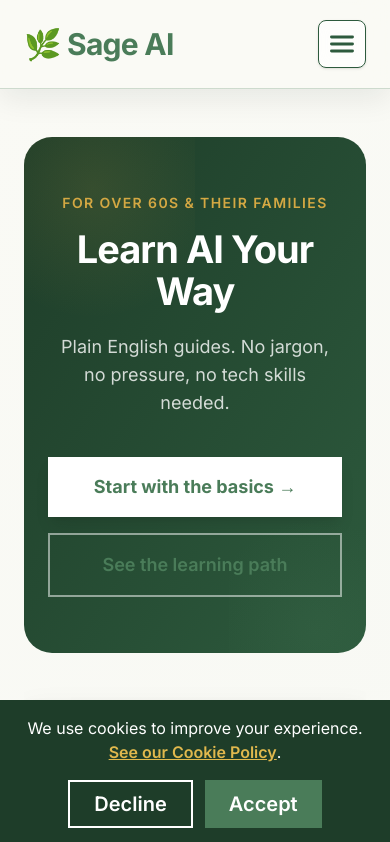
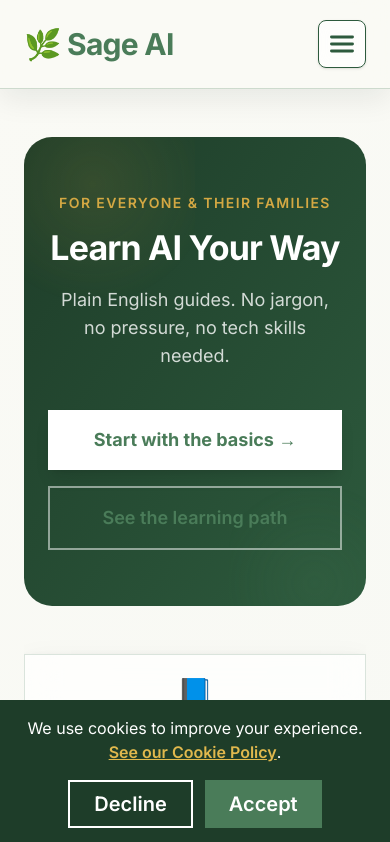
Before and after one commit to 4rthurturing/ai-made-simple, a Next.js app: page / in a window 390 px wide. Shown: the top 842 px of the page. Built offline with nearby package versions, Linux system fonts and the light colour scheme.

Commit message:
Hero: single-line heading, inclusive tagline

```diff
--- a/app/page.tsx
+++ b/app/page.tsx
@@ -16,9 +16,9 @@
         </div>
         <div className="relative z-10 px-6">
           <p className="text-sm font-semibold uppercase tracking-widest text-[#D4A843] mb-4">
-            For over 60s &amp; their families
+            For everyone &amp; their families
           </p>
-          <h1 className="text-[38px] md:text-[56px] font-bold tracking-tight mb-5 text-white leading-[1.1]">
+          <h1 className="text-[34px] md:text-[56px] font-bold tracking-tight mb-5 text-white leading-[1.1] whitespace-nowrap">
             Learn AI Your Way
           </h1>
           <p className="text-lg md:text-xl text-white/80 mb-10 max-w-md mx-auto">
```
